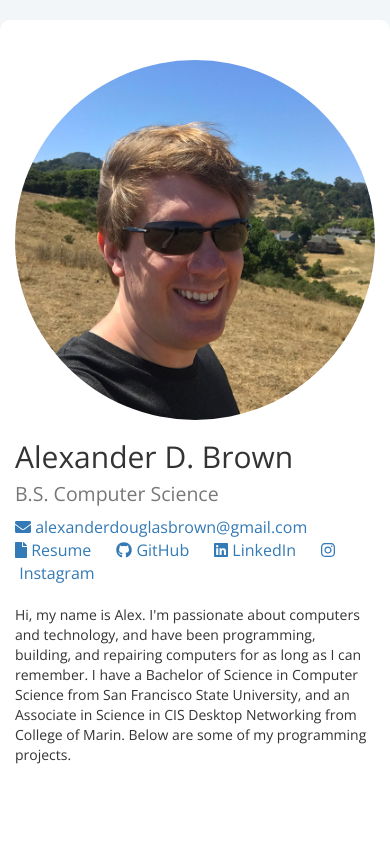
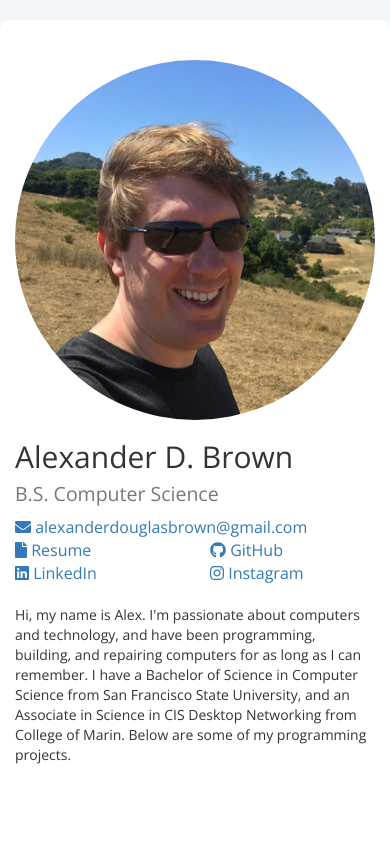
Before and after one commit to alexanderdouglasbrown/portfolio, a React (Create React App) app: page / in a window 390 px wide. Shown: the top 844 px of the page. Built offline with nearby package versions, Linux system fonts and the light colour scheme.

Commit message:
Fixed some icons on mobile... except the SE

```diff
--- a/src/components/Profile.js
+++ b/src/components/Profile.js
@@ -12,17 +12,24 @@ const Profile = props =>
         </div>
         <div className="col-sm-8 col-xs-12">
             <h2>{props.name}
-                <small><br />{props.title}</small></h2>
-            <a href={`mailto:${props.email}`}><FontAwesomeIcon icon={faEnvelope} />&nbsp;alexanderdouglasbrown@gmail.com</a>
-            <br />
-            <a href={props.resume}><FontAwesomeIcon icon={faFile} />&nbsp;Resume</a>
-            <span className="smallGap"></span>
-            <a href={props.github}><FontAwesomeIcon icon={faGithub} />&nbsp;GitHub</a>
-            <span className="smallGap"></span>
-            <a href={props.linkedin}><FontAwesomeIcon icon={faLinkedin} />&nbsp;LinkedIn</a>
-            <span className="smallGap"></span>
-            <a href={props.instagram}><FontAwesomeIcon icon={faInstagram} />&nbsp;Instagram</a>
-            <br />
+                <br /><small>{props.title}</small></h2>
+            <div className="row">
+                <div className="col-xs-12">
+                    <a href={`mailto:${props.email}`}><FontAwesomeIcon icon={faEnvelope} />&nbsp;alexanderdouglasbrown@gmail.com</a>
+                </div>
+                <div className="col-xs-6 col-md-3">
+                    <a href={props.resume}><FontAwesomeIcon icon={faFile} />&nbsp;Resume</a>
+                </div>
+                <div className="col-xs-6 col-md-3">
+                    <a href={props.github}><FontAwesomeIcon icon={faGithub} />&nbsp;GitHub</a>
+                </div>
+                <div className="col-xs-6 col-md-3">
+                    <a href={props.linkedin}><FontAwesomeIcon icon={faLinkedin} />&nbsp;LinkedIn</a>
+                </div>
+                <div className="col-xs-6 col-md-3">
+                    <a href={props.instagram}><FontAwesomeIcon icon={faInstagram} />&nbsp;Instagram</a>
+                </div>
+            </div>
             <div className="profile-text">
                 {props.children}
             </div>
```
